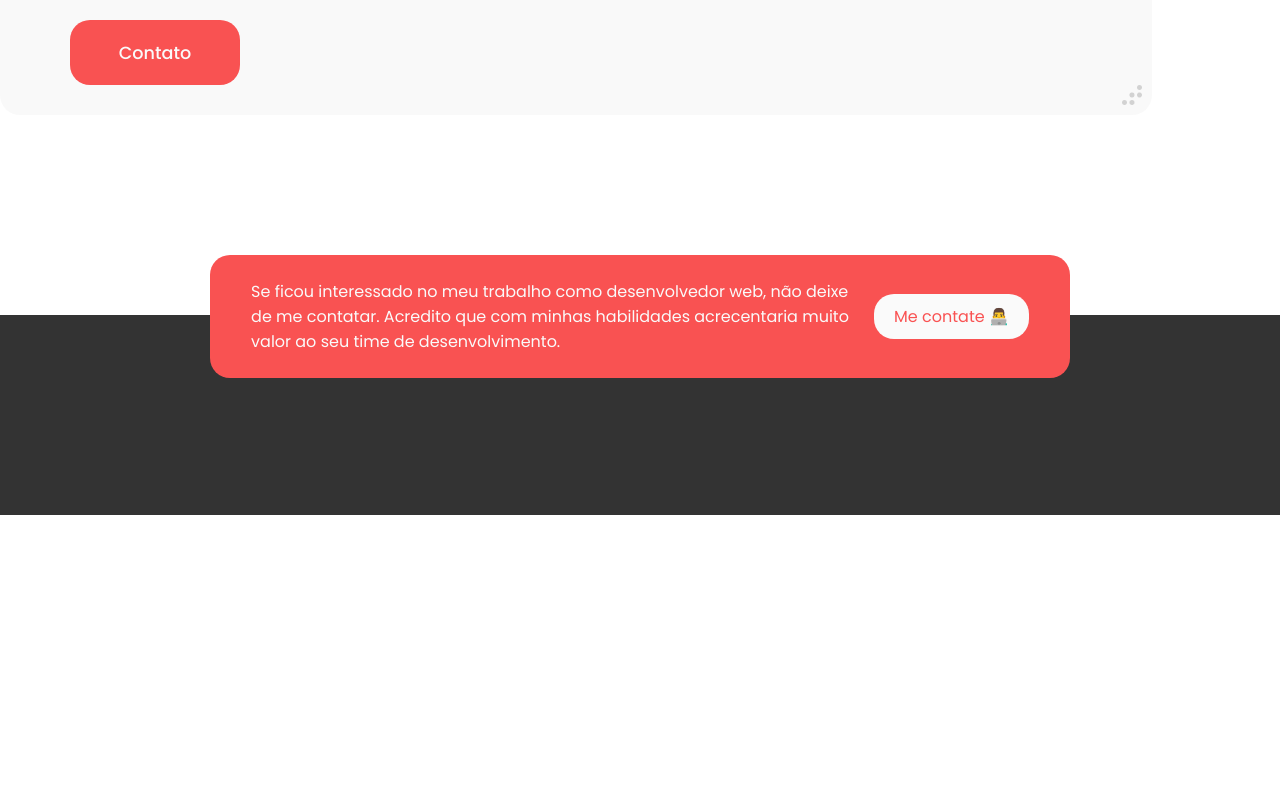
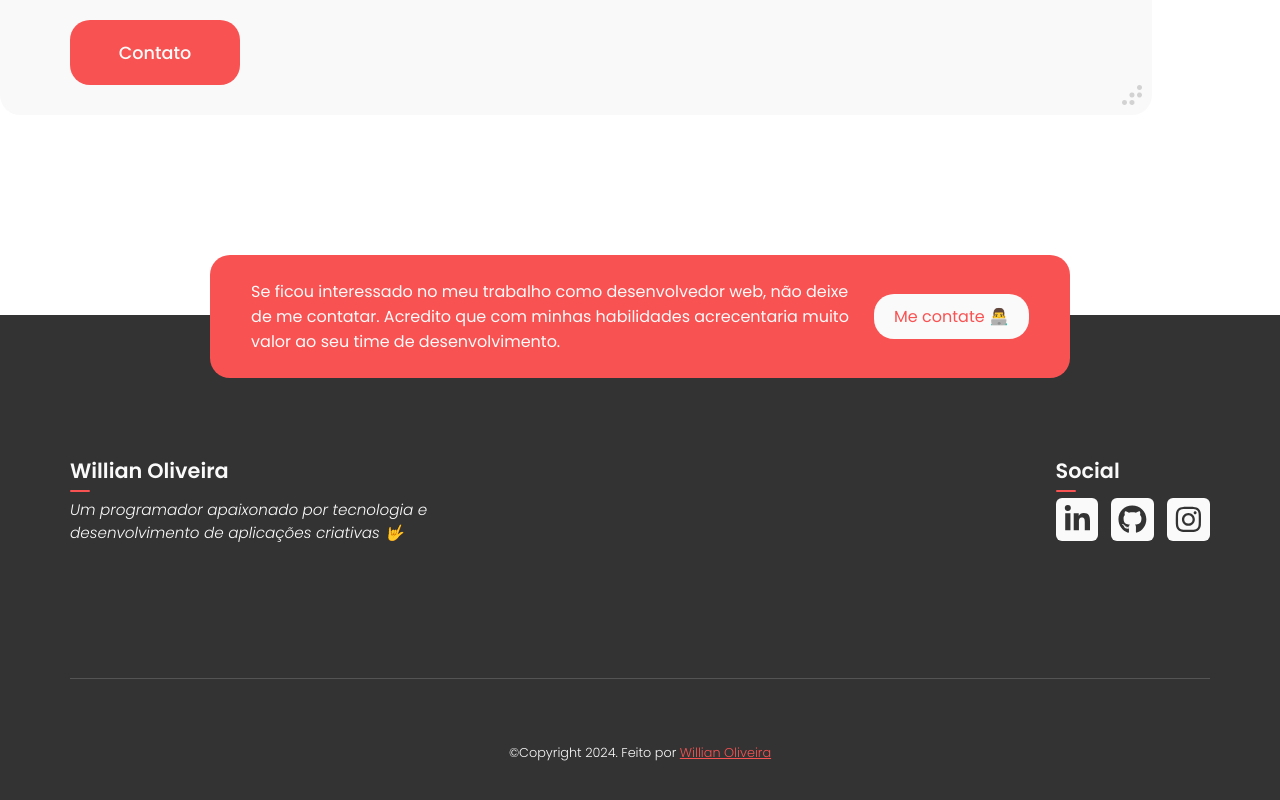
Before and after one commit to WillianOL/portifolio, a React (Vite) app: page /sobre in a window 1280 px wide. Shown: the part 580-1380 px from the top of the page. Before the commit the page ends 1095 px from the top, so only its background shows below. Built offline with nearby package versions, Linux system fonts and the light colour scheme.

Commit message:
Finalização do footer, e modificação no componente Redes(opção de titulo)

```diff
--- a/src/components/Footer/Footer.jsx
+++ b/src/components/Footer/Footer.jsx
@@ -1,11 +1,13 @@
 import React from 'react'
 import style from './style.module.scss'
 import FraseContato from './FraseContato/FraseContato'
+import NomeESocial from './NomeESocial/NomeESocial'
 
 const Footer = () => {
   return (
     <footer className={style.footer}>
       <FraseContato />
+      <NomeESocial />
     </footer>
   )
 }
--- /dev/null
+++ b/src/components/Footer/NomeESocial/NomeESocial.jsx
@@ -0,0 +1,23 @@
+import React from 'react';
+import style from './style.module.scss';
+import Redes from '../../Home/Contato/TextoERedes/Redes/Redes';
+
+const NomeESocial = () => {
+  return (
+    <div className={style.conteiner}>
+      <div>
+        <article className={style.nome}>
+          <h2>Willian Oliveira</h2>
+          <p>
+            Um programador apaixonado por tecnologia e desenvolvimento de
+            aplicações criativas 🤟
+          </p>
+        </article>
+        <Redes titulo={'Social'} />
+      </div>
+      <p className={style.copyright}>©Copyright 2024. Feito por <a href="https://www.linkedin.com/in/willian-oliveira-dev/" target='_black' className='link'>Willian Oliveira</a></p>
+    </div>
+  );
+};
+
+export default NomeESocial;
--- /dev/null
+++ b/src/components/Footer/NomeESocial/style.module.scss
@@ -0,0 +1,52 @@
+.conteiner {
+  padding-top: 140px;
+  padding-bottom: 44px;
+  width: 100%;
+  & > div {
+    display: flex;
+    justify-content: space-between;
+    margin-bottom: 200px;
+  }
+  .nome {
+    color: var(--branco);
+    h2 {
+      font-size: 1.3rem;
+      font-weight: 600;
+      position: relative;
+      margin-bottom: 12px;
+      &::before {
+        position: absolute;
+        content: '';
+        background-color: var(--corDestaque);
+        width: 20px;
+        height: 2px;
+        border-radius: 2px;
+        left: 0px;
+        bottom: -6px;
+      }
+    }
+    p {
+      font-style: italic;
+      font-weight: 300;
+      font-size: 0.95rem;
+      max-width: 400px;
+    }
+  }
+
+  .copyright {
+    text-align: center;
+    color: var(--branco);
+    font-weight: 300;
+    font-size: 0.8rem;
+    position: relative;
+    &::before {
+      position: absolute;
+      content: '';
+      width: 100%;
+      height: 1px;
+      background-color: rgba(255, 255, 255, 0.16);
+      left: 0;
+      top: -66px;
+    }
+  }
+}
--- a/src/components/Footer/style.module.scss
+++ b/src/components/Footer/style.module.scss
@@ -4,5 +4,4 @@
   position: relative;
   margin-top: 200px;
   background-color: var(--corTexto);
-  height: 200px;
 }
--- a/src/components/Header/style.module.scss
+++ b/src/components/Header/style.module.scss
@@ -14,6 +14,7 @@
   margin-top: 5px;
   backdrop-filter: blur(25px);
   border-radius: 15px;
+  background-color: rgba(255, 255, 255, 0.425);
   border: 1px solid #e8e8e8;
   box-shadow: 0px 0px 5px 5px rgba(0, 0, 0, 0.021);
   img {
--- a/src/components/Home/Contato/TextoERedes/Redes/Redes.jsx
+++ b/src/components/Home/Contato/TextoERedes/Redes/Redes.jsx
@@ -2,7 +2,7 @@ import React from 'react';
 import { FaLinkedinIn, FaGithub, FaInstagram } from 'react-icons/fa';
 import style from './style.module.scss'
 
-const Redes = () => {
+const Redes = ({titulo}) => {
   const links = [
     {
       icone: <FaLinkedinIn />,
@@ -19,7 +19,7 @@ const Redes = () => {
   ];
   return (
     <div className={style.conteiner}>
-      <h2 className={style.titulo}>Redes</h2>
+      <h2 className={style.titulo}>{titulo}</h2>
       <ul className={style.redesLista}>
         {links.map(({ icone, link }) => {
           return (
--- a/src/components/Home/Contato/TextoERedes/Redes/style.module.scss
+++ b/src/components/Home/Contato/TextoERedes/Redes/style.module.scss
@@ -1,7 +1,7 @@
 .conteiner {
   display: flex;
   flex-direction: column;
-  gap: 13px;
+  gap: 12px;
   .titulo {
     font-size: 1.3rem;
     color: var(--branco);
@@ -14,7 +14,7 @@
       height: 2px;
       border-radius: 2px;
       background-color: var(--corDestaque);
-      bottom: -6.5px;
+      bottom: -6px;
     }
   }
   .redesLista {
--- a/src/components/Home/Contato/TextoERedes/TextoERedes.jsx
+++ b/src/components/Home/Contato/TextoERedes/TextoERedes.jsx
@@ -7,7 +7,7 @@ const TextoERedes = () => {
   return (
     <div className={style.conteiner}>
       <Texto />
-      <Redes />
+      <Redes titulo={"Redes"} />
     </div>
   )
 }
```
